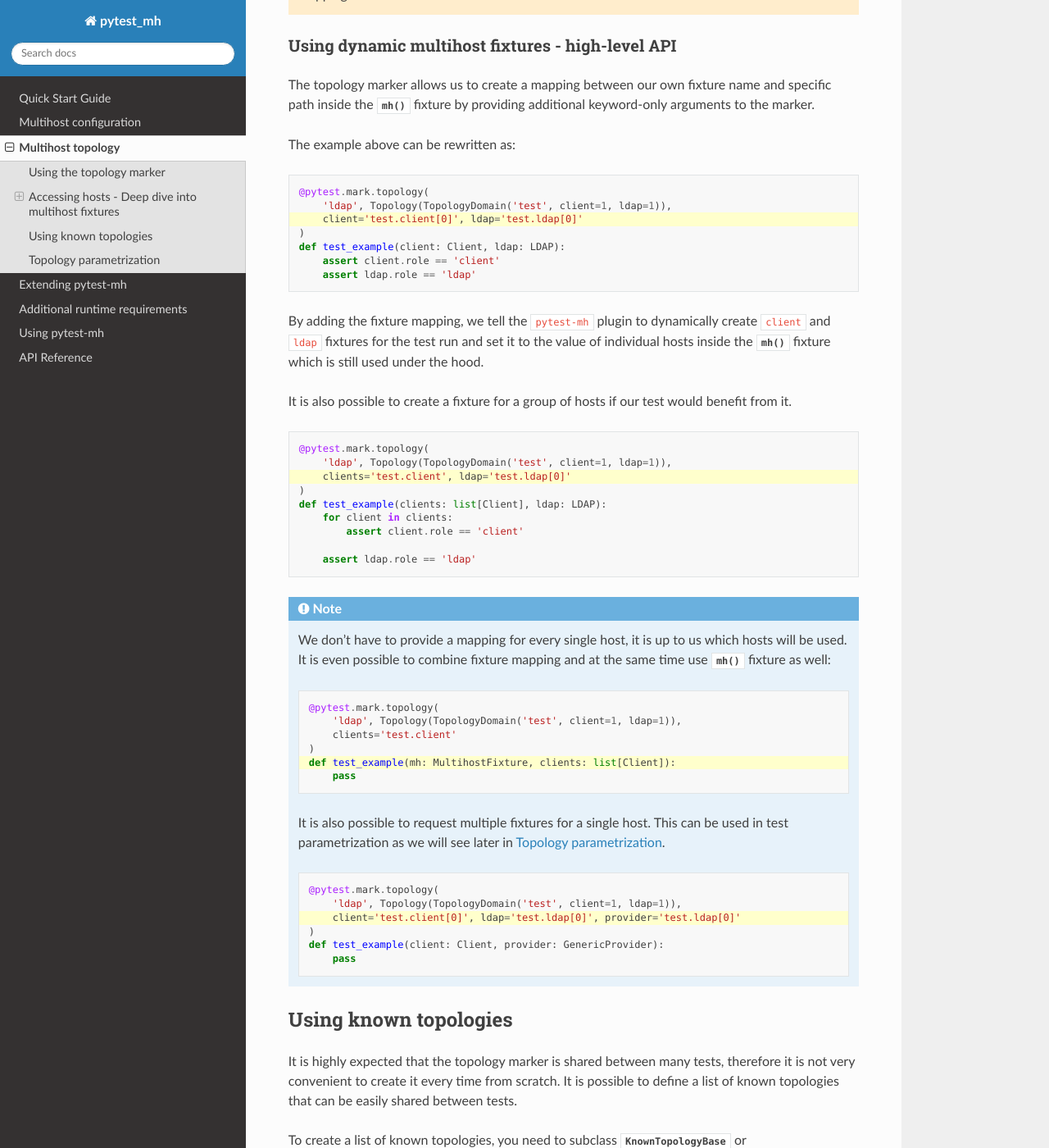
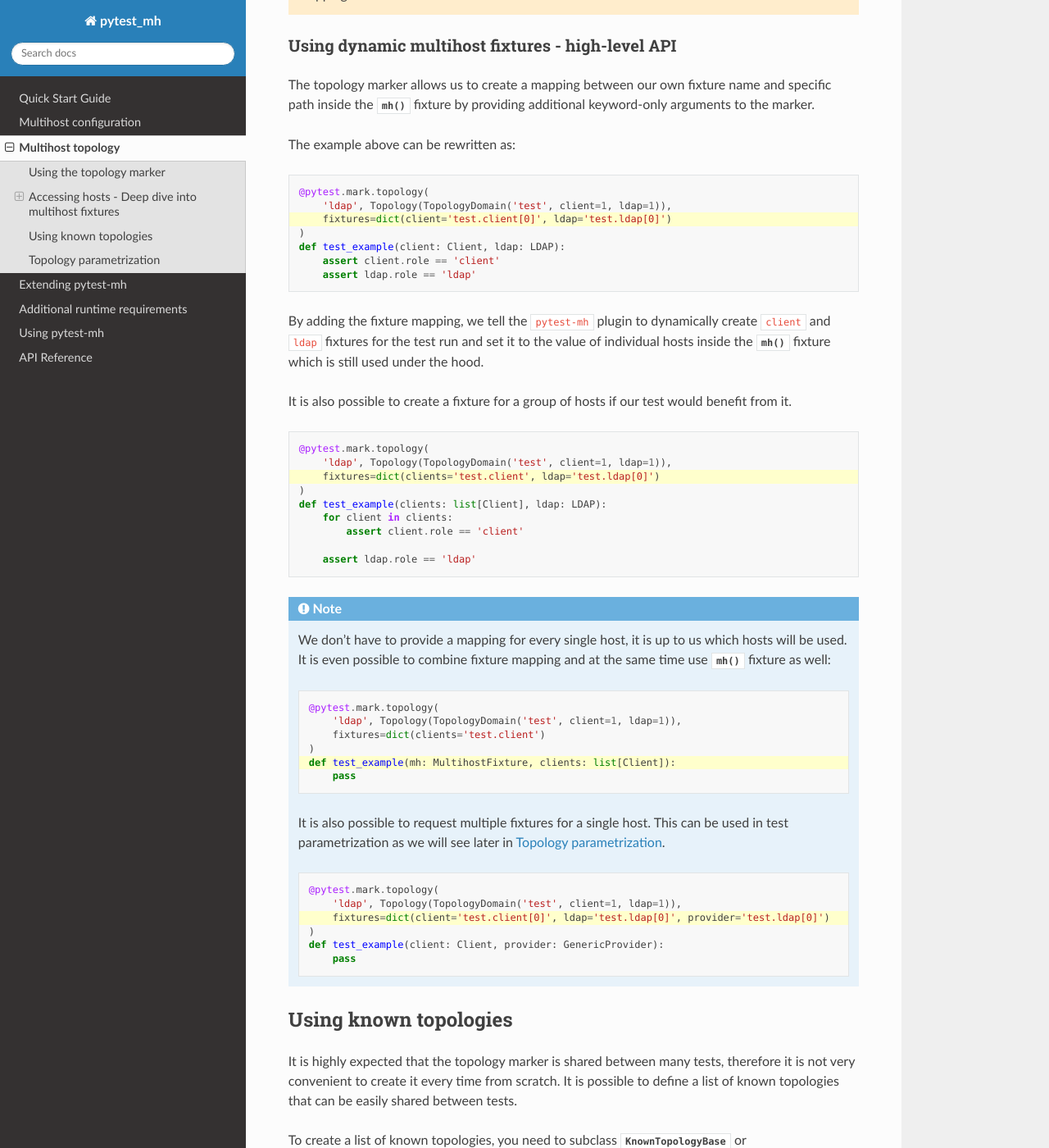
Before and after one commit to next-actions/pytest-mh, a Sphinx documentation site: the page built from docs/topology.rst, in a window 1280 px wide and 1400 px high, scrolled down 3402 px. Shown: the whole window at 82% size. Built offline with Sphinx 7.4.7 and the Read the Docs theme 2.0.0, drawn with Linux system fonts in a browser that asks for light colours.

Commit message:
marks: turn fixtures into keyword argument for topology marker
The current state is not possible to extend very easily without
breaking existing setups. This change allows full flexibility
when adding new functionality to the marker.

```diff
--- a/docs/quick-start.rst
+++ b/docs/quick-start.rst
@@ -165,7 +165,7 @@ fixtures.
 
     @pytest.mark.topology(
         "kdc", Topology(TopologyDomain("test", client=1, kdc=1)),
-        client="test.client[0]", kdc="test.kdc[0]"
+        fixtures=dict(client="test.client[0]", kdc="test.kdc[0]")
     )
     def test_example(client: Client, kdc: KDC):
         pass
--- a/docs/topology.rst
+++ b/docs/topology.rst
@@ -54,7 +54,7 @@ The marker is used as:
 
 .. code-block:: python
 
-    @pytest.mark.topology(name, topology, *, fixtures ...)
+    @pytest.mark.topology(name, topology, *, fixtures=dict(...))
     def test_example():
         assert True
 
@@ -179,7 +179,7 @@ The example above can be rewritten as:
 
     @pytest.mark.topology(
         'ldap', Topology(TopologyDomain('test', client=1, ldap=1)),
-        client='test.client[0]', ldap='test.ldap[0]'
+        fixtures=dict(client='test.client[0]', ldap='test.ldap[0]')
     )
     def test_example(client: Client, ldap: LDAP):
         assert client.role == 'client'
@@ -198,7 +198,7 @@ benefit from it.
 
     @pytest.mark.topology(
         'ldap', Topology(TopologyDomain('test', client=1, ldap=1)),
-        clients='test.client', ldap='test.ldap[0]'
+        fixtures=dict(clients='test.client', ldap='test.ldap[0]')
     )
     def test_example(clients: list[Client], ldap: LDAP):
         for client in clients:
@@ -217,7 +217,7 @@ benefit from it.
 
         @pytest.mark.topology(
             'ldap', Topology(TopologyDomain('test', client=1, ldap=1)),
-            clients='test.client'
+            fixtures=dict(clients='test.client')
         )
         def test_example(mh: MultihostFixture, clients: list[Client]):
             pass
@@ -231,7 +231,7 @@ benefit from it.
 
         @pytest.mark.topology(
             'ldap', Topology(TopologyDomain('test', client=1, ldap=1)),
-            client='test.client[0]', ldap='test.ldap[0]', provider='test.ldap[0]'
+            fixtures=dict(client='test.client[0]', ldap='test.ldap[0]', provider='test.ldap[0]')
         )
         def test_example(client: Client, provider: GenericProvider):
             pass
```
Also changed, not shown: 1 other file.
